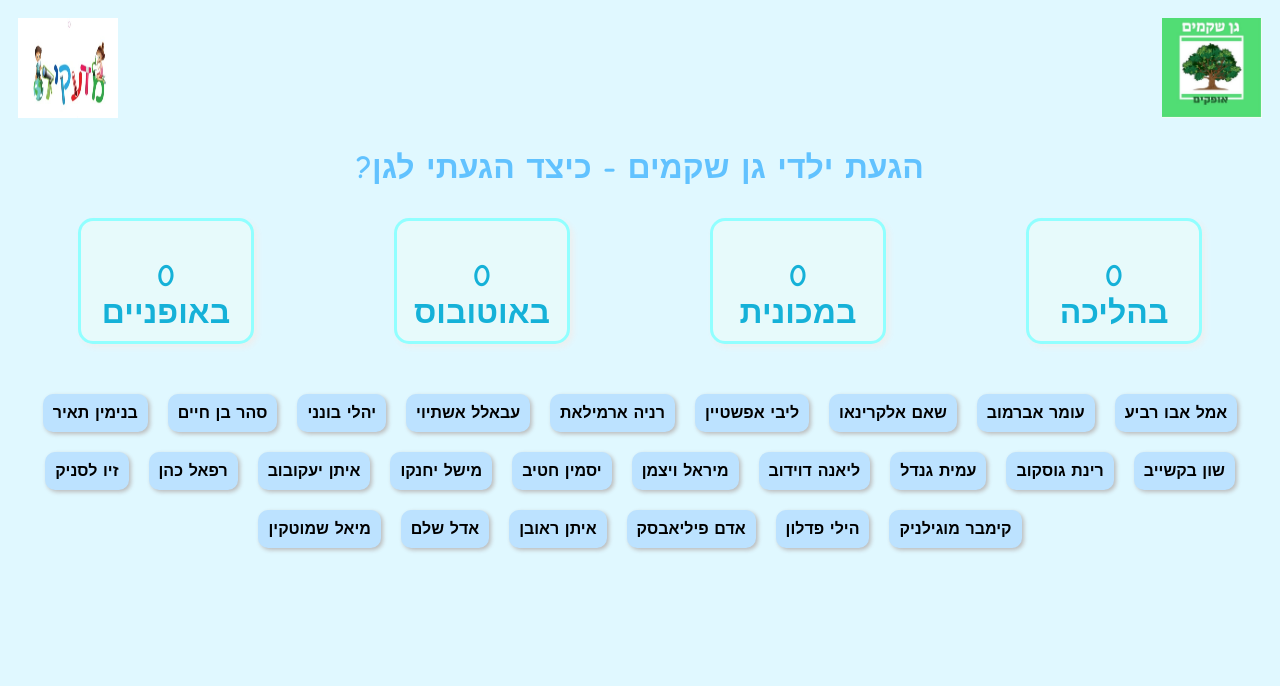
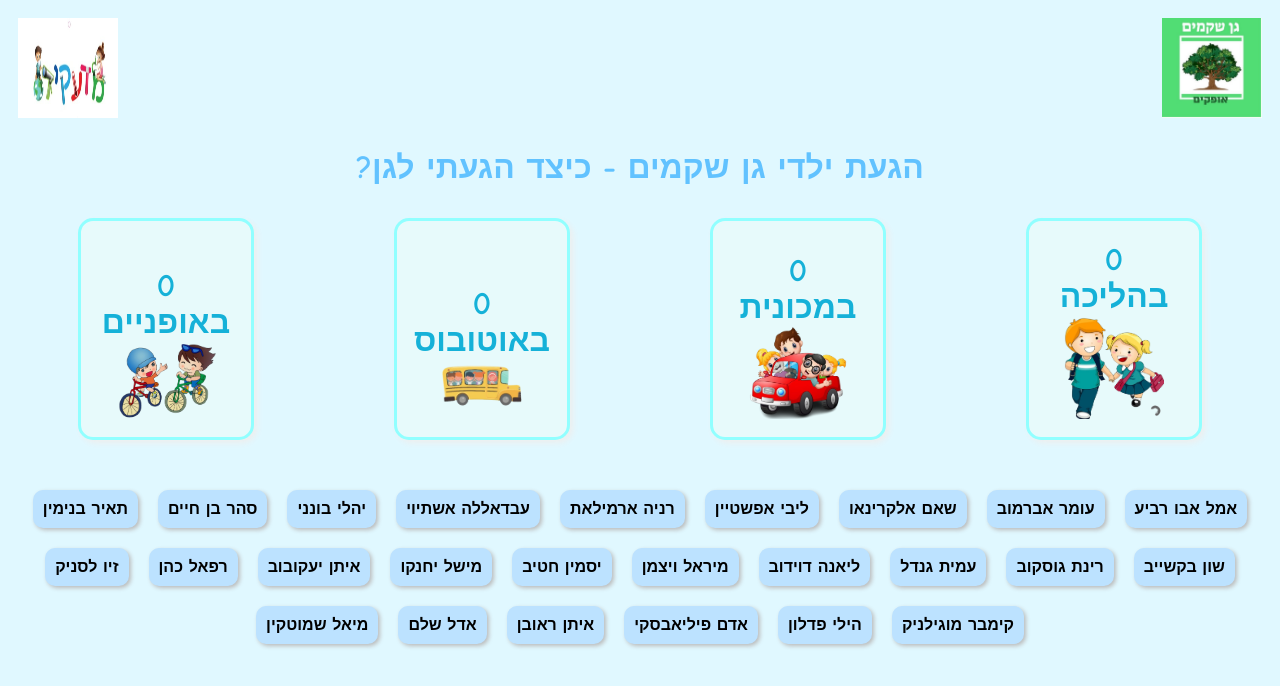
Before and after one commit to Bar856/madadodes-shakmim, a plain HTML site: page index.html in a window 1280 px wide. Drawn offline with Linux system fonts and the light colour scheme.

Commit message:
added imgs & fix names

```diff
--- a/drag-and-drop.js
+++ b/drag-and-drop.js
@@ -4,10 +4,10 @@ const childrenList = [
     'שאם אלקרינאו',
     'ליבי אפשטיין',
     'רניה ארמילאת',
-    'עבאלל אשתיוי',
+    'עבדאללה אשתיוי',
     'יהלי בונני',
     'סהר בן חיים',
-    'בנימין תאיר',
+    'תאיר בנימין',
     'שון בקשייב',
     'רינת גוסקוב',
     'עמית גנדל',
@@ -20,7 +20,7 @@ const childrenList = [
     'זיו לסניק',
     'קימבר מוגילניק',
     'הילי פדלון',
-    'אדם פיליאבסק',
+    'אדם פיליאבסקי',
     'איתן ראובן',
     'אדל שלם',
     'מיאל שמוטקין'
--- a/index.html
+++ b/index.html
@@ -8,8 +8,8 @@
 </head>
 <body>
     <header>
-        <img src="logo-shakmim.jpg" alt="Logo" id="left-logo">
-        <img src="madadodes-logo.png" alt="Logo" id="right-logo">
+        <img src="assets/logo-shakmim.jpg" alt="Logo" id="left-logo">
+        <img src="assets/madadodes-logo.png" alt="Logo" id="right-logo">
     </header>
 
     <h1>הגעת ילדי גן שקמים - כיצד הגעתי לגן?</h1>
@@ -18,20 +18,29 @@
     <div id="graph">
         <!-- Sections for each transportation method -->
         <div class="transport" id="walking">
-            <div class="transport-way">בהליכה</div>
+            <div class="transport-way">בהליכה
+                <img src="assets/walk.png" alt="Logo" id="right-logo">
+
+            </div>
             <div class="count">0</div>
         </div>
         <div class="transport" id="car">
-            <div class="transport-way">במכונית</div>
+            <div class="transport-way">במכונית
+                <img src="assets/car.png" alt="Logo" id="right-logo">
+            </div>
             <div class="count">0</div>
         </div>
         <div class="transport" id="bus">
-            <div class="transport-way">באוטובוס</div>
+            <div class="transport-way">באוטובוס
+                <img src="assets/bus.png" alt="Logo" id="right-logo">
+            </div>
             <div class="count">0</div>
 
         </div>
         <div class="transport" id="bicycle">
-            <div class="transport-way">באופניים</div>
+            <div class="transport-way">באופניים
+                <img src="assets/cycle.png" alt="Logo" id="right-logo">
+            </div>
             <div class="count">0</div>
         </div>
     </div>
```
Also changed, not shown: assets/bus.png (added), assets/car.png (added), assets/cycle.png (added), assets/logo-shakmim.jpg (renamed from logo-shakmim.jpg), assets/madadodes-logo.png (renamed from madadodes-logo.png), assets/walk.png (added), 1 other file.
